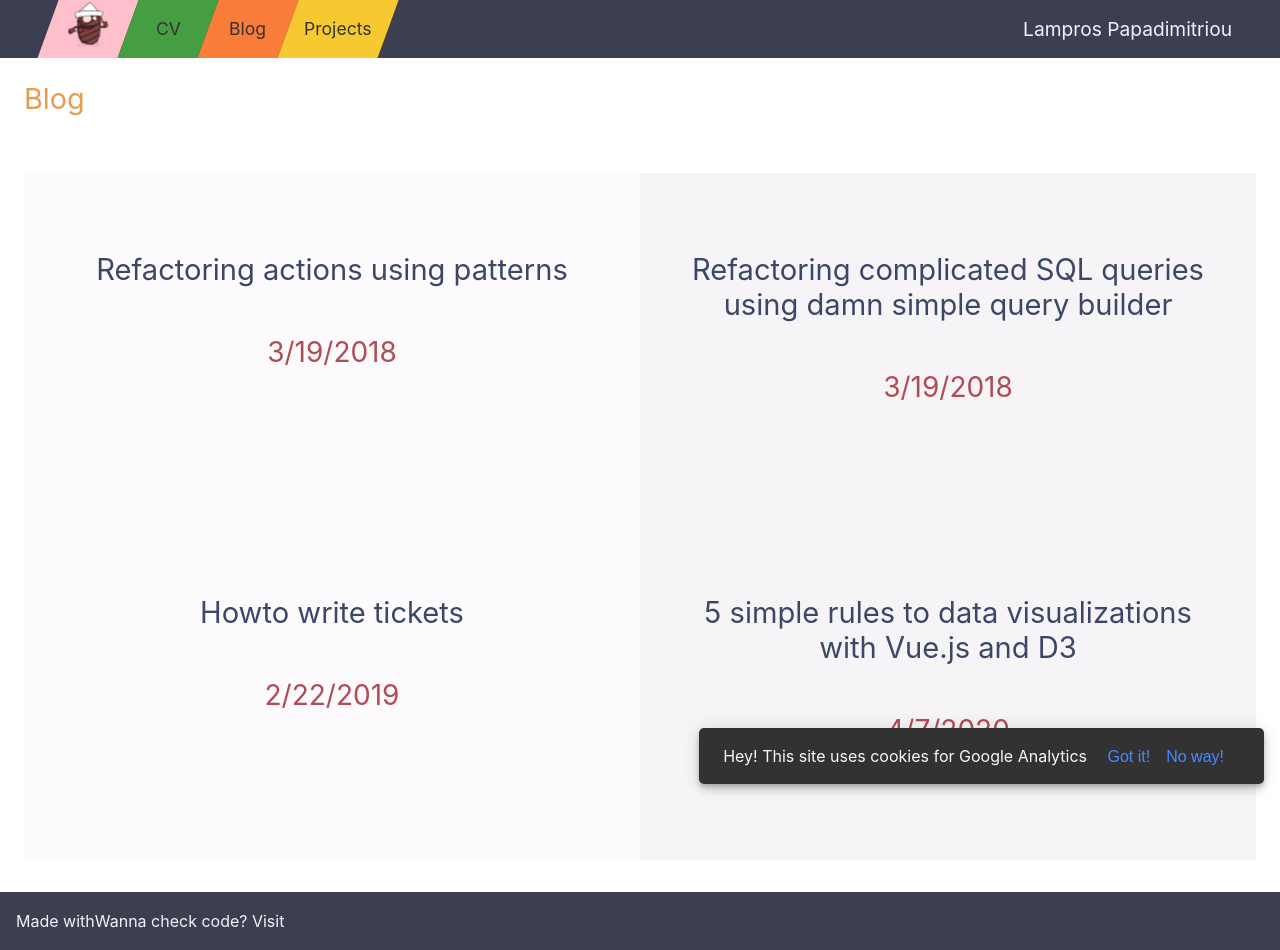
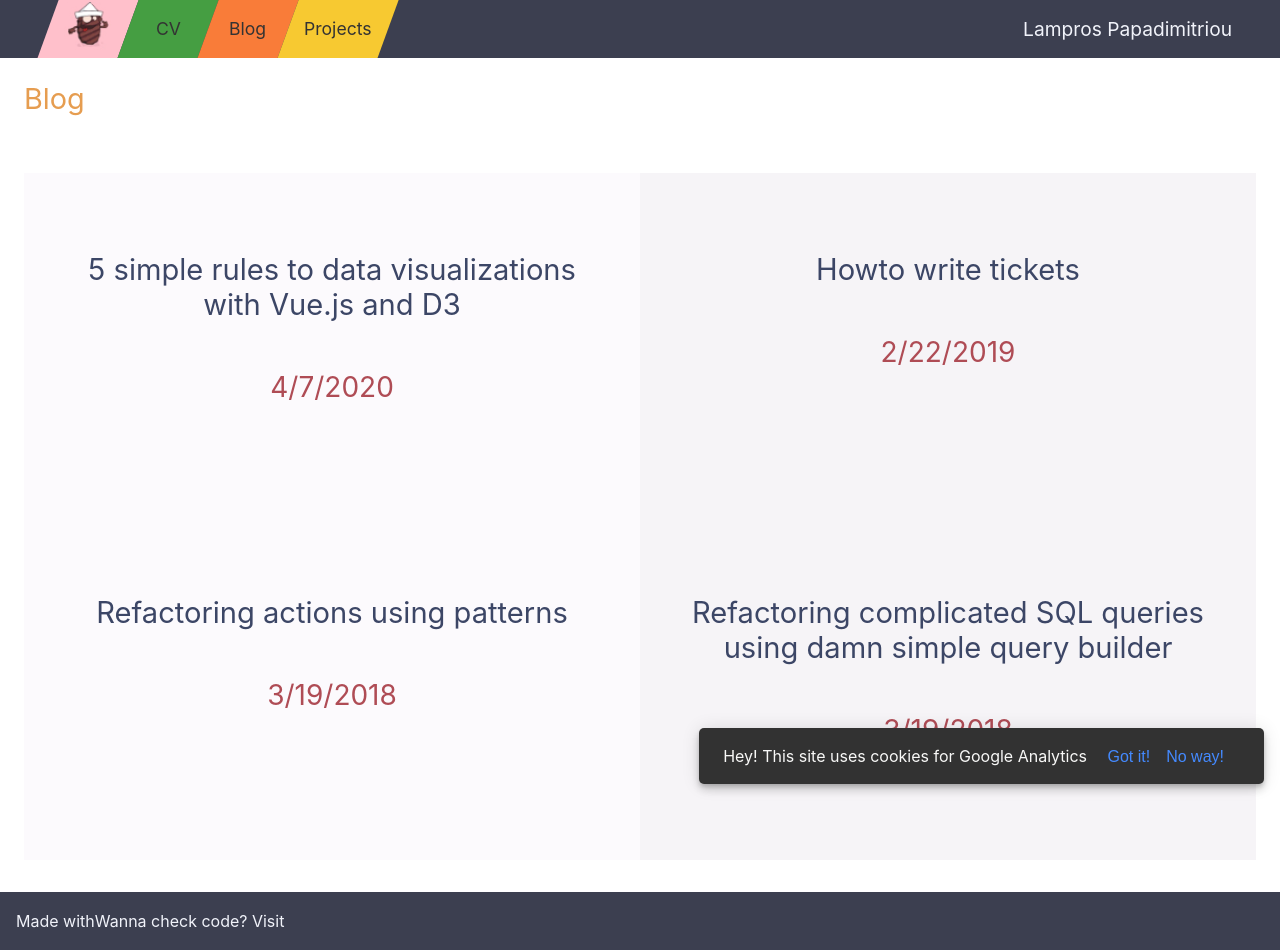
Before and after one commit to trelo-bifteki/www.trelobifteki.com, a Vue app: page /blog in a window 1280 px wide. Built offline with nearby package versions, Linux system fonts and the light colour scheme.

Commit message:
Sort blog post by created desc

```diff
--- a/src/views/BlogView.vue
+++ b/src/views/BlogView.vue
@@ -27,8 +27,10 @@ export default {
     ...mapState({
       posts: state => state.posts,
     }),
-    visiblePosts() {
-      return this.posts.filter(post => post.isVisible);
+    visiblePostsOrderByDateDesc() {
+      const visiblePosts = this.posts.filter(post => post.isVisible);
+      visiblePosts.sort((one, another) => another.created - one.created);
+      return visiblePosts;
     },
   },
   created() {
@@ -62,7 +64,7 @@ export default {
       class="blog-view__container"
     >
       <PostSummary
-        v-for="(post) in visiblePosts"
+        v-for="post in visiblePostsOrderByDateDesc"
         :key="post.id"
         class="blog-view__post"
         :post="post"
```
